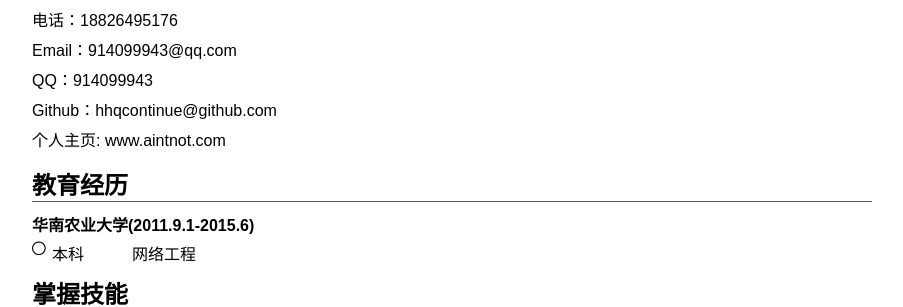
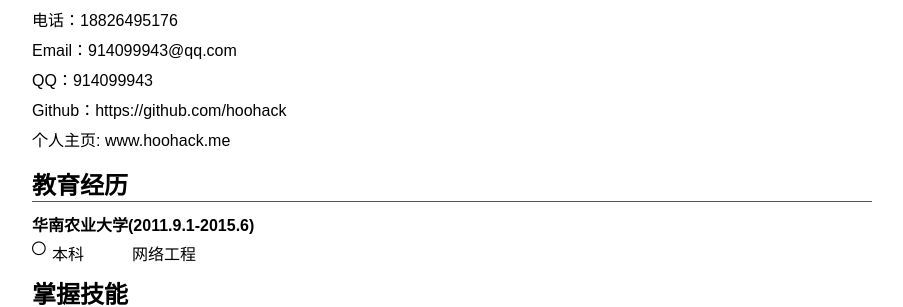
Before and after one commit to hoohack/hoohack.github.io, a Jekyll site: the page assets/resume/index.html, which Jekyll copies as it is, in a window 1280 px wide. Shown: the part 142-449 px from the top of the page, without its empty margins (188-1091 px from the left). Built offline with Jekyll 4.4.1, drawn with Linux system fonts in a browser that asks for light colours.

Commit message:
update resume

```diff
--- a/assets/resume/index.html
+++ b/assets/resume/index.html
@@ -23,8 +23,8 @@
 						<li><span class="element">电话：</span>18826495176</li>
 						<li><span class="element">Email：</span>914099943@qq.com</li>
 						<li><span class="element">QQ：</span>914099943</li>
-						<li><span class="element">Github：</span>hhqcontinue@github.com</li>
-						<li><span class="element">个人主页: </span>www.aintnot.com</li>
+						<li><span class="element">Github：</span>https://github.com/hoohack</li>
+						<li><span class="element">个人主页: </span>www.hoohack.me</li>
 					</ul>
 				</div>
 				<div class="fixed"></div>
```
